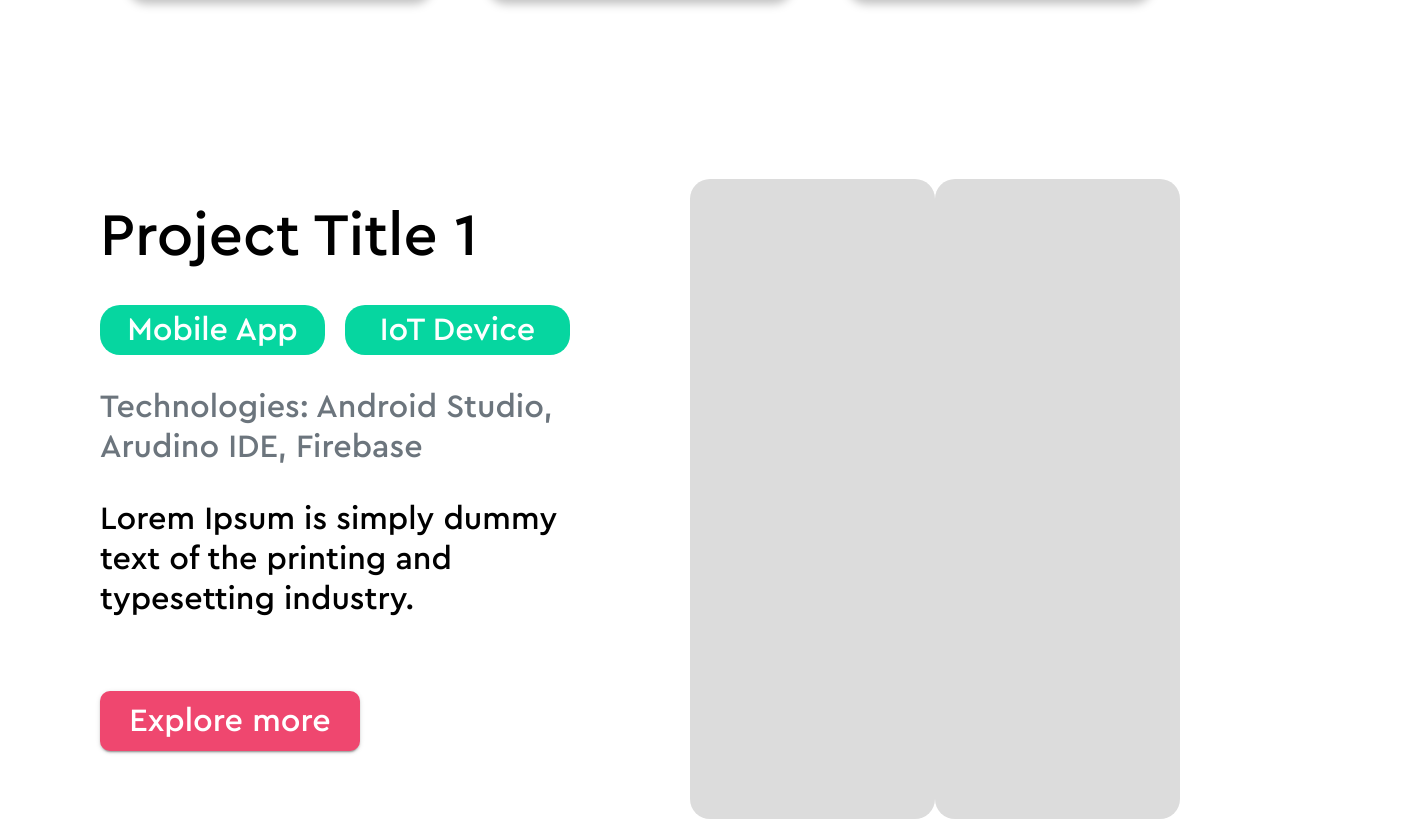
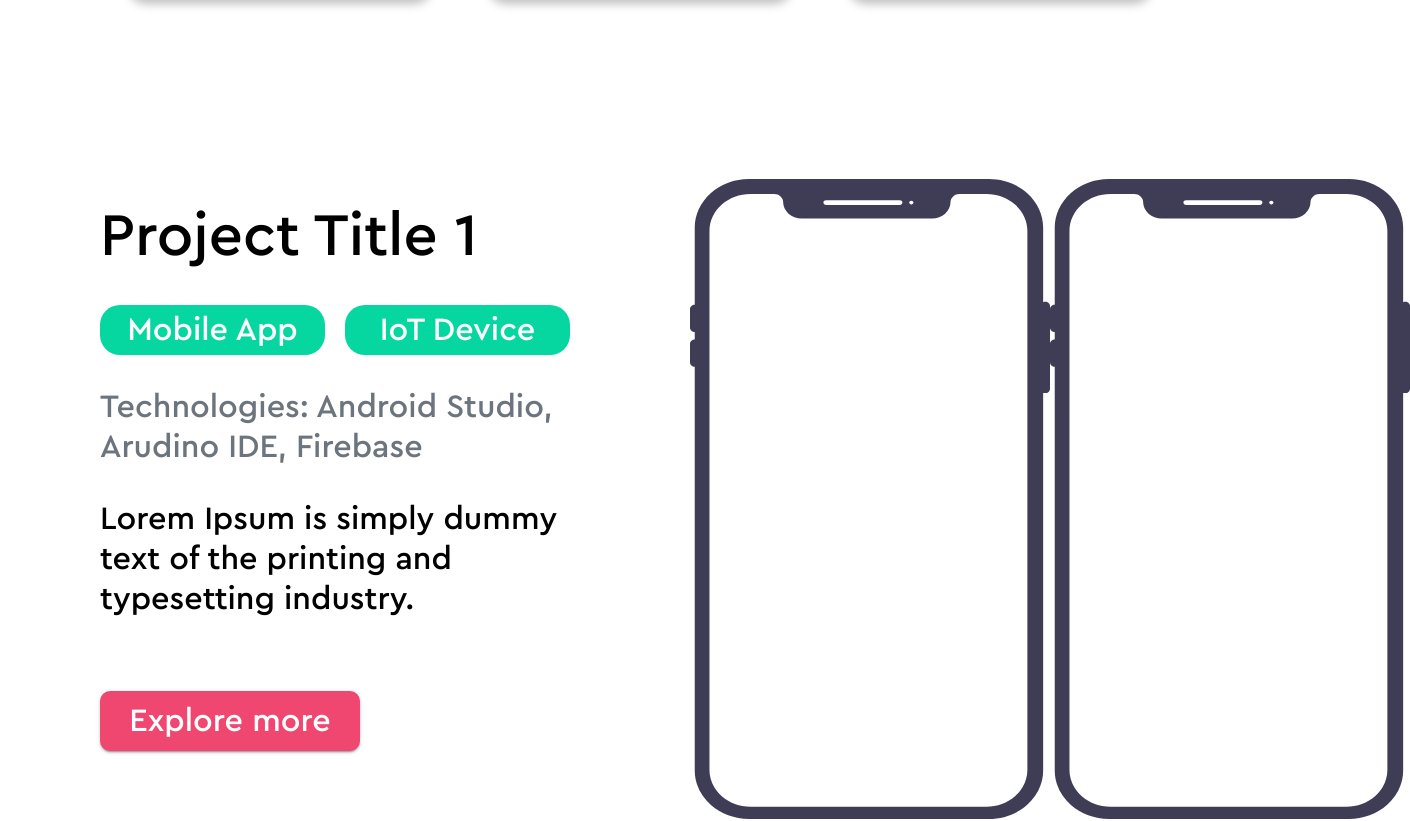
Before and after one commit to jaballogian/portfolio, a React (Create React App) app: page / in a window 1280 px wide. Shown: the part 1501-2322 px from the top of the page, 1410 px wide, since content can reach past the window. Built offline with nearby package versions, Linux system fonts and the light colour scheme.

Commit message:
replace placeholder elements with image list data in Right Content component

```diff
--- a/src/pages/Home/Projects/RightContent/RightContent.js
+++ b/src/pages/Home/Projects/RightContent/RightContent.js
@@ -16,15 +16,15 @@ const RightContent = (props) => {
   let root, placeholder
   if(imageType === 'mobile') {
     root = `${classes['root']} ${classes['rootMobile']}`
-    placeholder = `${classes['placeholder']} ${classes['placeholderMobile']}`
+    placeholder = classes['placeholderMobile']
   }
   else if(imageType === 'desktop') {
     root = `${classes['root']} ${classes['rootDesktopOrOther']}`
-    placeholder = `${classes['placeholder']} ${classes['placeholderDesktopOrOther']}`
+    placeholder = classes['placeholderDesktopOrOther']
   }
   else if(imageType === 'other') {
     root = `${classes['root']} ${classes['rootDesktopOrOther']}`
-    placeholder = `${classes['placeholder']} ${classes['placeholderDesktopOrOther']}`
+    placeholder = classes['placeholderDesktopOrOther']
   }
 
   return (
@@ -33,8 +33,18 @@ const RightContent = (props) => {
       xs={6}
     >
       <div className={root}>
-        <div className={placeholder}/>
-        <div className={placeholder}/>
+        {content['imageList'].map((item, index) => (
+          <img
+            key={index}
+            src={item}
+            alt=''
+            className={
+              index === 0 ?
+              placeholder :
+              `${placeholder} ${classes['secondPlaceholderPhone']}`
+            }
+          />
+        ))}
       </div>
     </Grid>
   )
```
